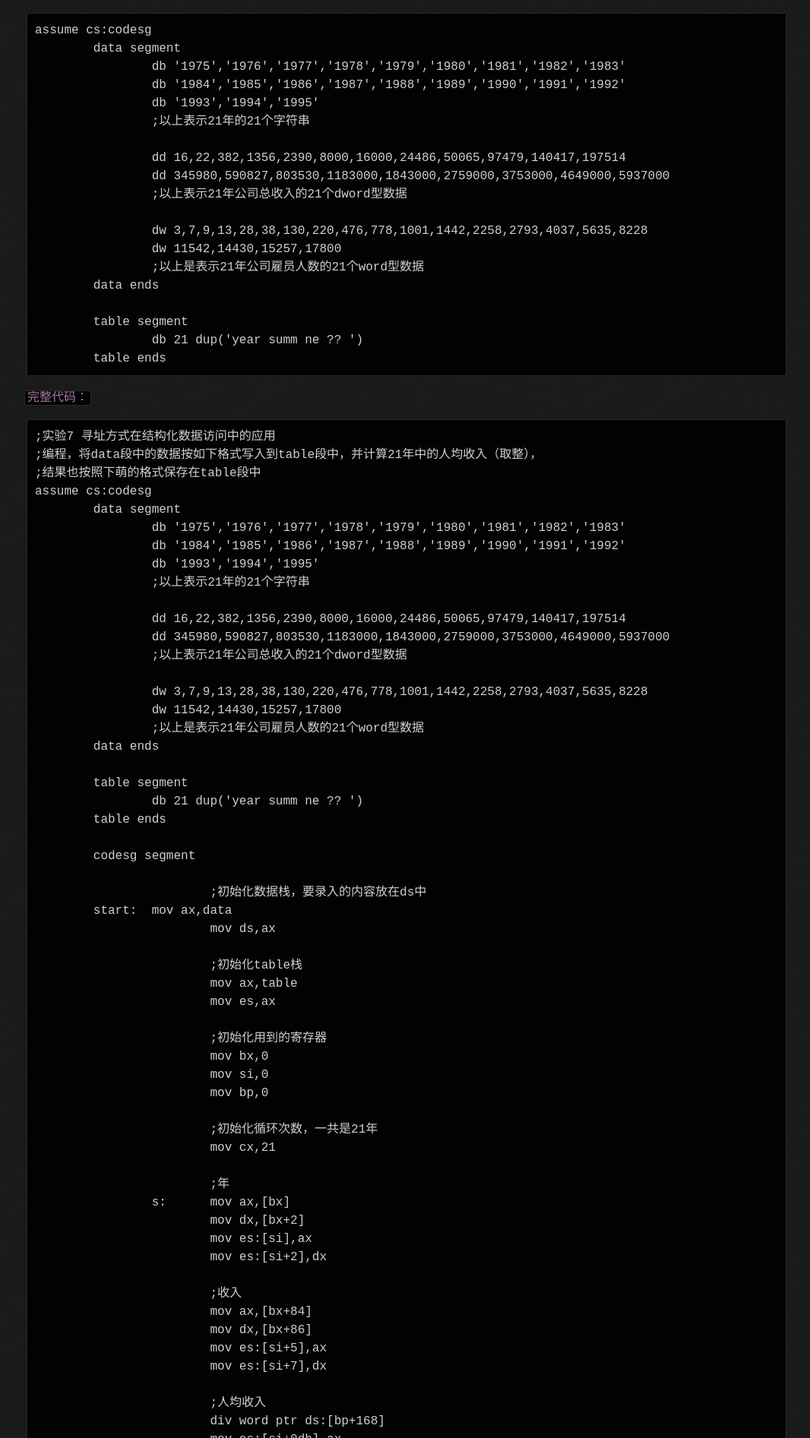
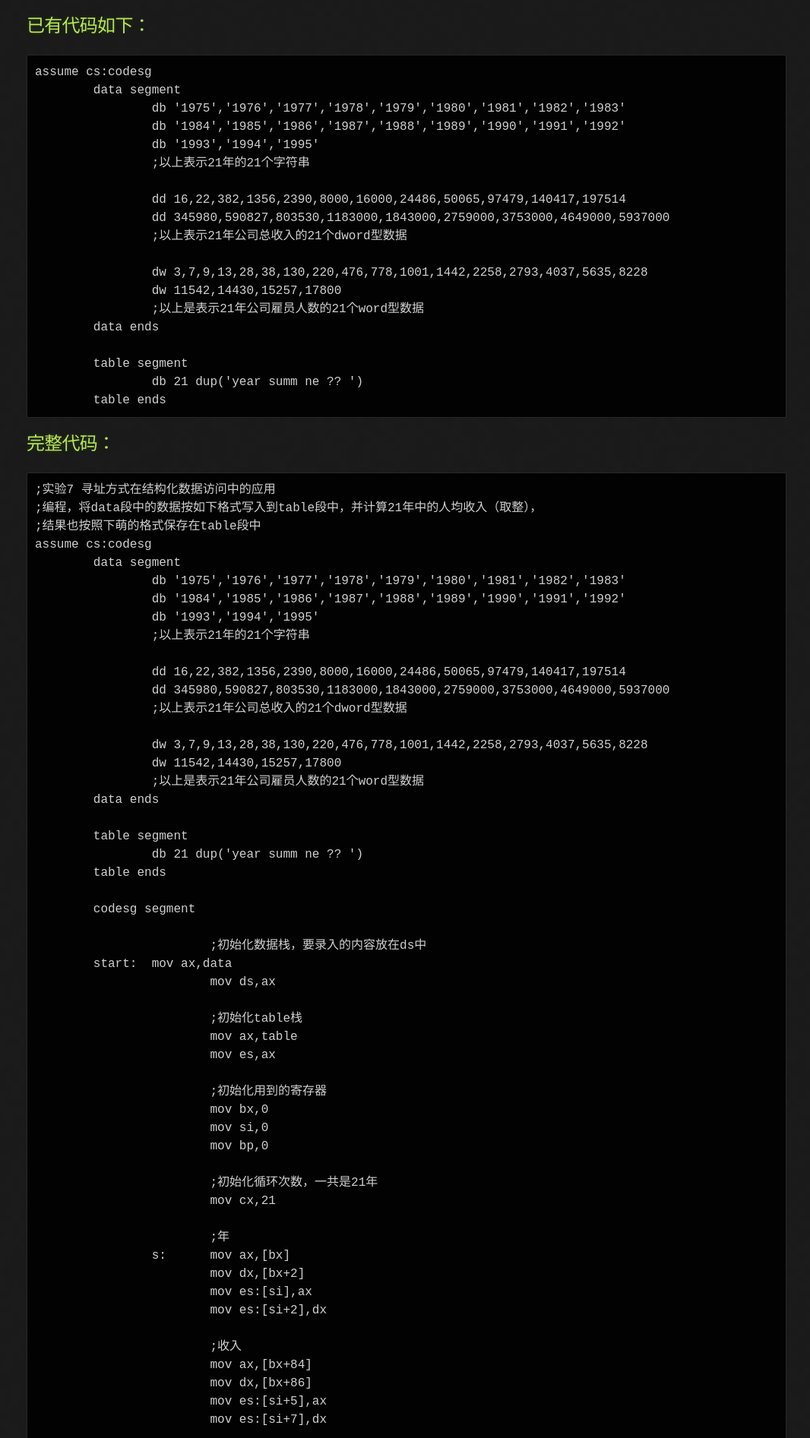
Before and after one commit to pythonbug/pythonbug.github.io, a Jekyll site: the page built from _posts/2019-07-05-汇编语言第8章实验7.md, in a window 1280 px wide. Shown: the part 620-2513 px from the top of the page at 76% size, without its empty margins (105-1171 px from the left). Built offline with Jekyll 4.4.1, drawn with Linux system fonts in a browser that asks for light colours; grey boxes are pictures that could not be loaded.

Commit message:
汇编语言学习-王爽第八章实验7代码--样式美化

````diff
--- a/_posts/2019-07-05-汇编语言第8章实验7.md
+++ b/_posts/2019-07-05-汇编语言第8章实验7.md
@@ -1,7 +1,7 @@
 # [](#header-1)要求
 编程，将data段中的数据按如下格式写入到table段中，并计算21年中的人均收入（取整），结果也按照下面的格式保存在table中
 ![](https://github.com/pythonbug/myPictures/blob/master/%E6%B1%87%E7%BC%96%E8%AF%AD%E8%A8%80%E7%8E%8B%E7%88%BD%E5%AE%9E%E9%AA%8C7.png?raw=true)
-`已有代码如下：`
+## 已有代码如下：
 ```
 assume cs:codesg
 	data segment
@@ -23,7 +23,7 @@ assume cs:codesg
 		db 21 dup('year summ ne ?? ')
 	table ends
 ```
-`完整代码：`
+## 完整代码：
 ```
 ;实验7 寻址方式在结构化数据访问中的应用
 ;编程，将data段中的数据按如下格式写入到table段中，并计算21年中的人均收入（取整），
````
